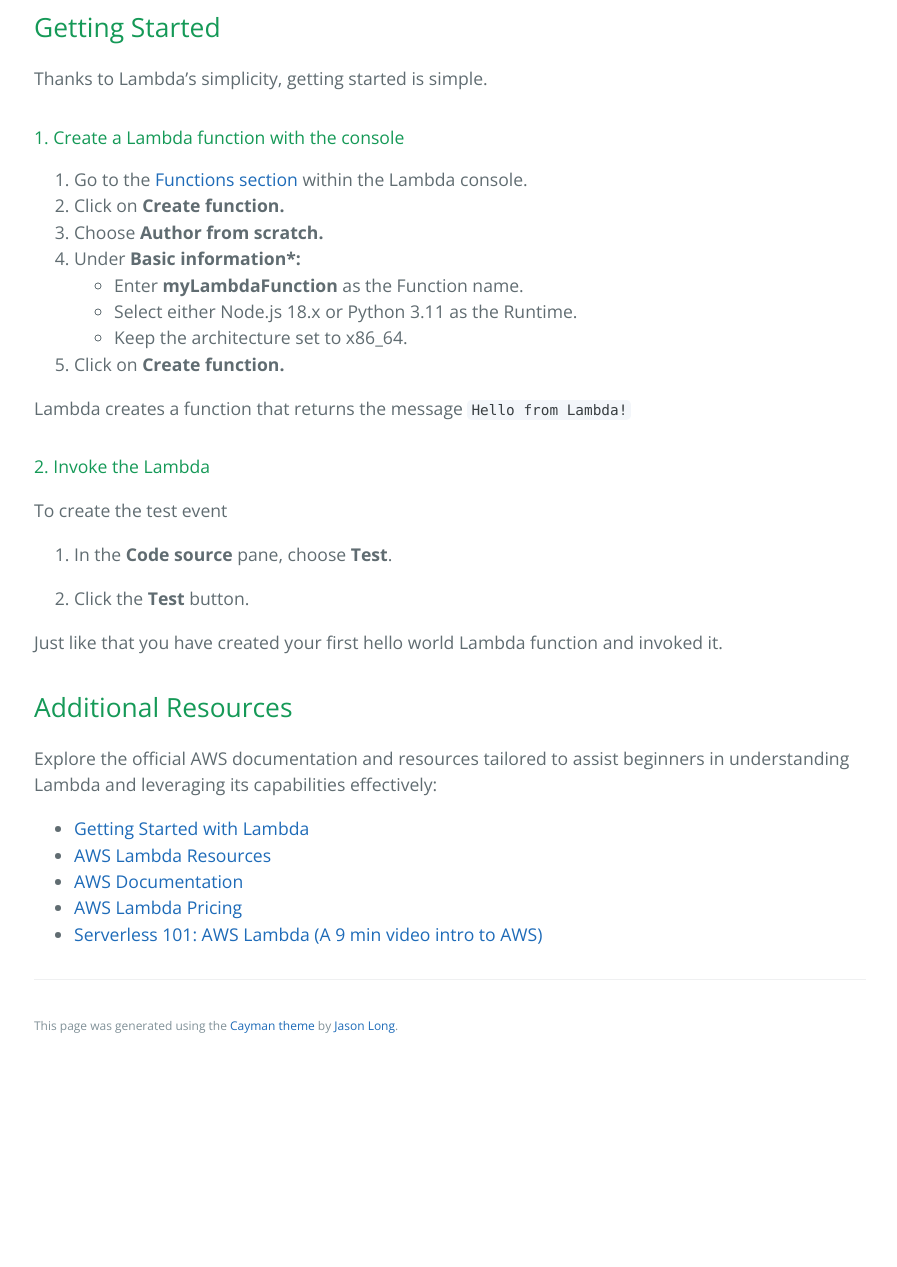
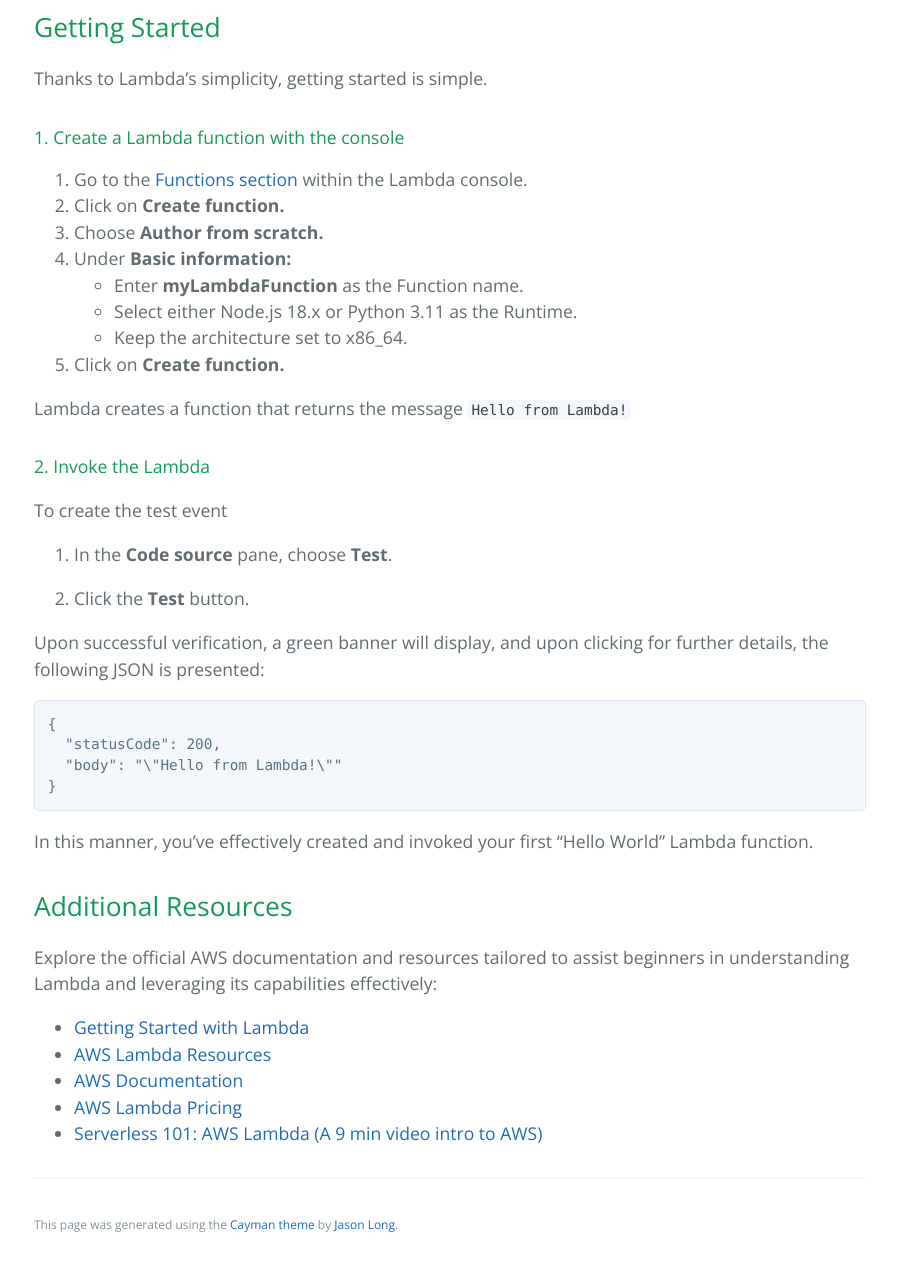
Before and after one commit to learning-software-engineering/learning-software-engineering.github.io, a Jekyll site: the page built from Topics/Tech_Stacks/Lambda.md, in a window 1280 px wide and 1400 px high, scrolled down 3027 px, cut to the strip 133-1400 px from the top of the window. Shown: the whole strip, without its empty margins (190-1087 px from the left). Built offline with Jekyll 4.4.1, drawn with Linux system fonts in a browser that asks for light colours; our own code applies the rules of GitHub Pages for plain Markdown files; before the commit the page ends 4228 px from its top, so only the background shows below that.

Commit message:
Added an invokation part and how to verify it successfully invoked

````diff
--- a/Topics/Tech_Stacks/Lambda.md
+++ b/Topics/Tech_Stacks/Lambda.md
@@ -61,7 +61,7 @@
 1. Go to the [Functions section](https://console.aws.amazon.com/lambda/home#/functions) within the Lambda console.
 2. Click on **Create function.**
 3. Choose **Author from scratch.**
-4. Under **Basic information*:**
+4. Under **Basic information:**
    - Enter **myLambdaFunction** as the Function name.
    - Select either Node.js 18.x or Python 3.11 as the Runtime.
    - Keep the architecture set to x86_64.
@@ -77,7 +77,14 @@
 
 2. Click the **Test** button.
 
-Just like that you have created your first hello world Lambda function and invoked it.
+Upon successful verification, a green banner will display, and upon clicking for further details, the following JSON is presented:
+```
+{
+  "statusCode": 200,
+  "body": "\"Hello from Lambda!\""
+}
+```
+In this manner, you've effectively created and invoked your first "Hello World" Lambda function.
 
 
 ## Additional Resources
````
